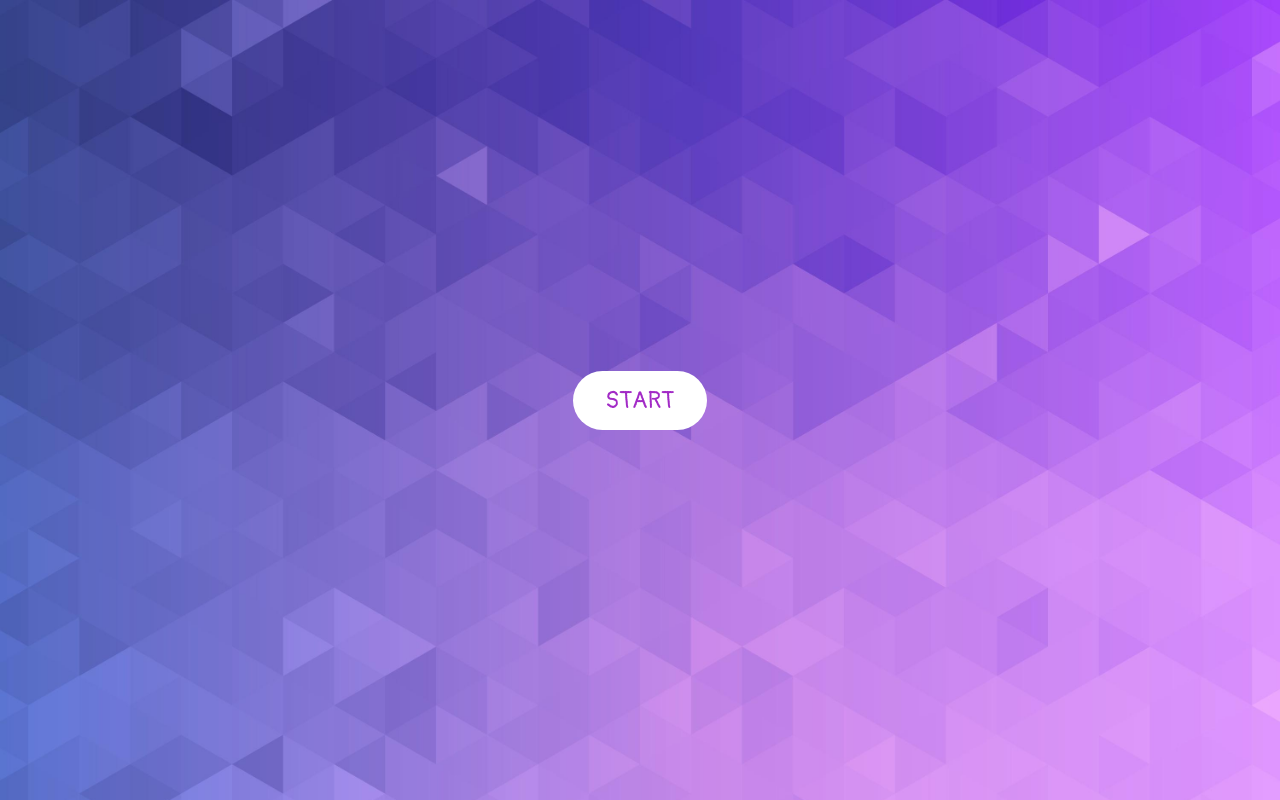
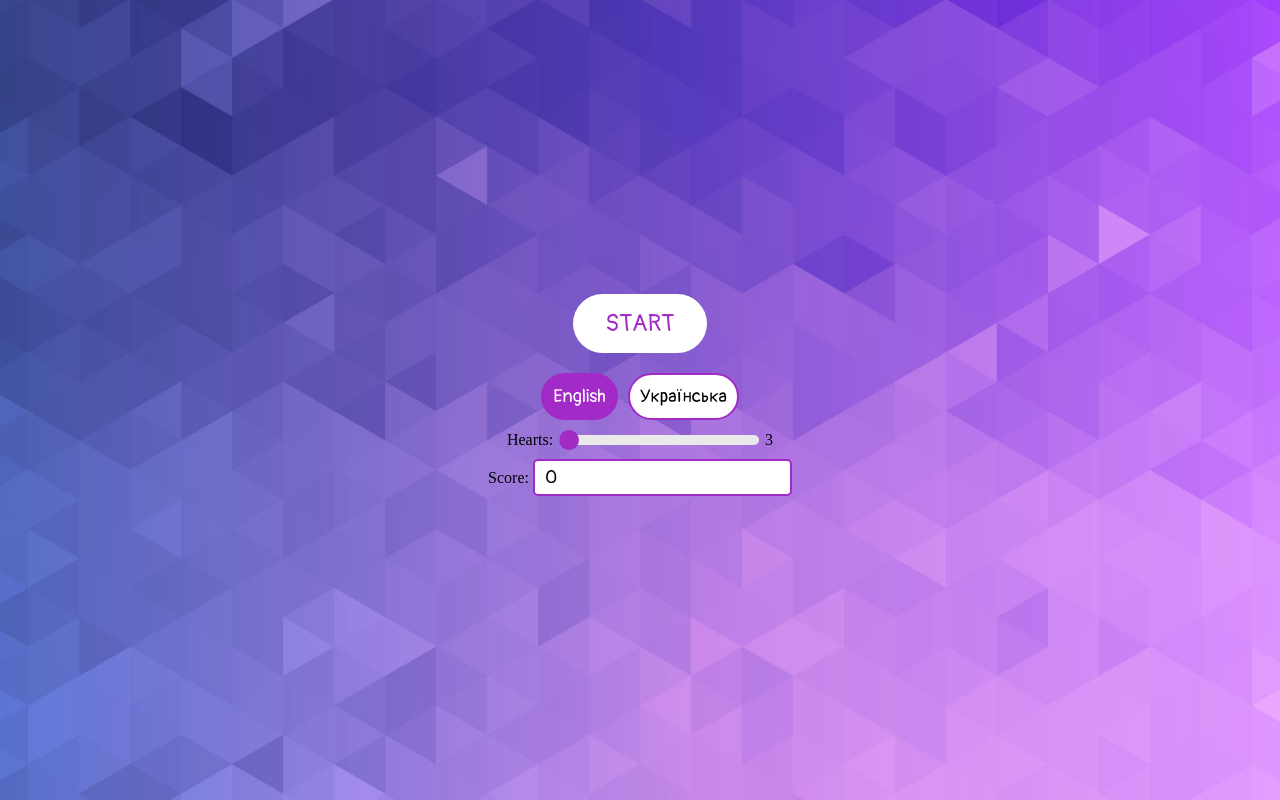
Before and after one commit to Dmutre/Match-words-browser-game, a website: page StartLobby/StartLobby.html in a window 1280 px wide. Drawn offline with Linux system fonts and the light colour scheme.

Commit message:
0.7.1
Updated design in start lobby

```diff
--- a/StartLobby/StartLobby.css
+++ b/StartLobby/StartLobby.css
@@ -10,6 +10,10 @@ body {
 
 .container {
   text-align: center;
+}
+
+.start-btn-container {
+  margin-bottom: 20px;
 }
 
 #startBtn {
@@ -36,3 +40,80 @@ body {
   background-color: #7f1e99;
   transform: scale(0.8);
 }
+
+.options-panel {
+  display: flex;
+  flex-direction: column;
+  align-items: center;
+}
+
+.language-panel {
+  display: flex;
+  justify-content: center;
+  align-items: center;
+  margin-bottom: 10px;
+}
+
+.language-panel input[type="radio"] {
+  display: none;
+}
+
+.language-panel label {
+  padding: 10px;
+  background-color: #ffffff;
+  cursor: pointer;
+  border-radius: 50px;
+  font-family: 'Pangolin', 'Source Sans Pro', sans-serif;
+  font-size: 18px;
+  border: 2px solid #a22ac6;
+  margin: 0 5px;
+}
+
+.language-panel input[type="radio"]:checked + label {
+  background-color: #a22ac6;
+  color: #ffffff;
+}
+
+.hearts-panel {
+  margin-bottom: 10px;
+}
+
+#heartsRange {
+  width: 200px;
+  appearance: none;
+  height: 10px;
+  border-radius: 5px;
+  background-color: #eaeaea;
+  outline: none;
+  margin-top: 5px;
+}
+
+#heartsRange::-webkit-slider-thumb {
+  appearance: none;
+  width: 20px;
+  height: 20px;
+  border-radius: 50%;
+  background-color: #a22ac6;
+  cursor: pointer;
+}
+
+#heartsRange::-moz-range-thumb {
+  width: 20px;
+  height: 20px;
+  border-radius: 50%;
+  background-color: #a22ac6;
+  cursor: pointer;
+}
+
+.score-panel {
+  margin-bottom: 10px;
+}
+
+#scoreInput {
+  padding: 5px 10px;
+  font-family: 'Pangolin', 'Source Sans Pro', sans-serif;
+  font-size: 18px;
+  border-radius: 5px;
+  border: 2px solid #a22ac6;
+  outline: none;
+}
--- a/StartLobby/StartLobby.html
+++ b/StartLobby/StartLobby.html
@@ -11,9 +11,26 @@
 </head>
 <body>
   <div class="container">
-
-    <button id="startBtn" onclick="redirectToGameLobby()">START</button>
-
+    <div class="start-btn-container">
+      <button id="startBtn" onclick="redirectToGameLobby()">START</button>
+    </div>
+    <div class="options-panel">
+      <div class="language-panel">
+        <input type="radio" id="languageEN" name="language" value="en" checked>
+        <label for="languageEN">English</label>
+        <input type="radio" id="languageUK" name="language" value="uk">
+        <label for="languageUK">Українська</label>
+      </div>
+      <div class="hearts-panel">
+        <label for="heartsRange">Hearts:</label>
+        <input type="range" id="heartsRange" min="3" max="5" value="3" step="1">
+        <span id="heartsCount">3</span>
+      </div>
+      <div class="score-panel">
+        <label for="scoreInput">Score:</label>
+        <input type="number" id="scoreInput" min="0" value="0">
+      </div>
+    </div>
   </div>
 
   <script src="StartLobby.js"></script>
```
Also changed, not shown: commonIcons/britishFlag.png (added), commonIcons/ukrainianFlag.png (added).
